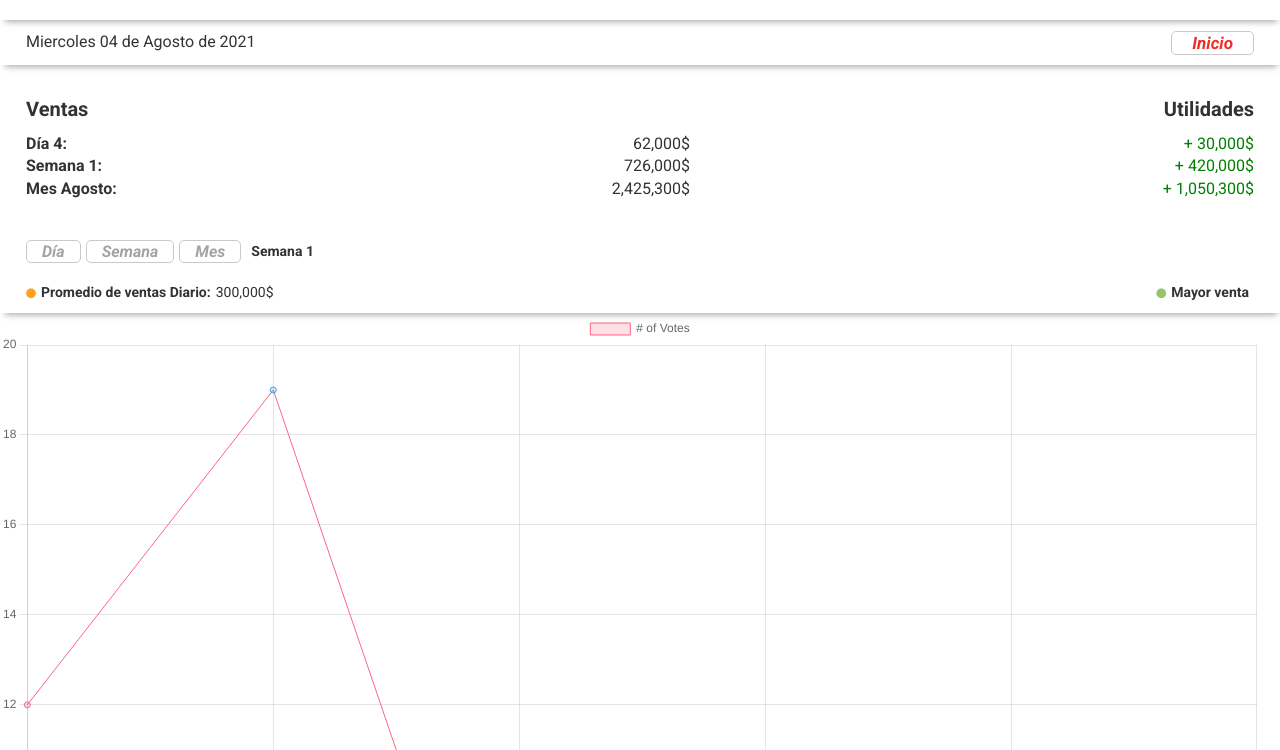
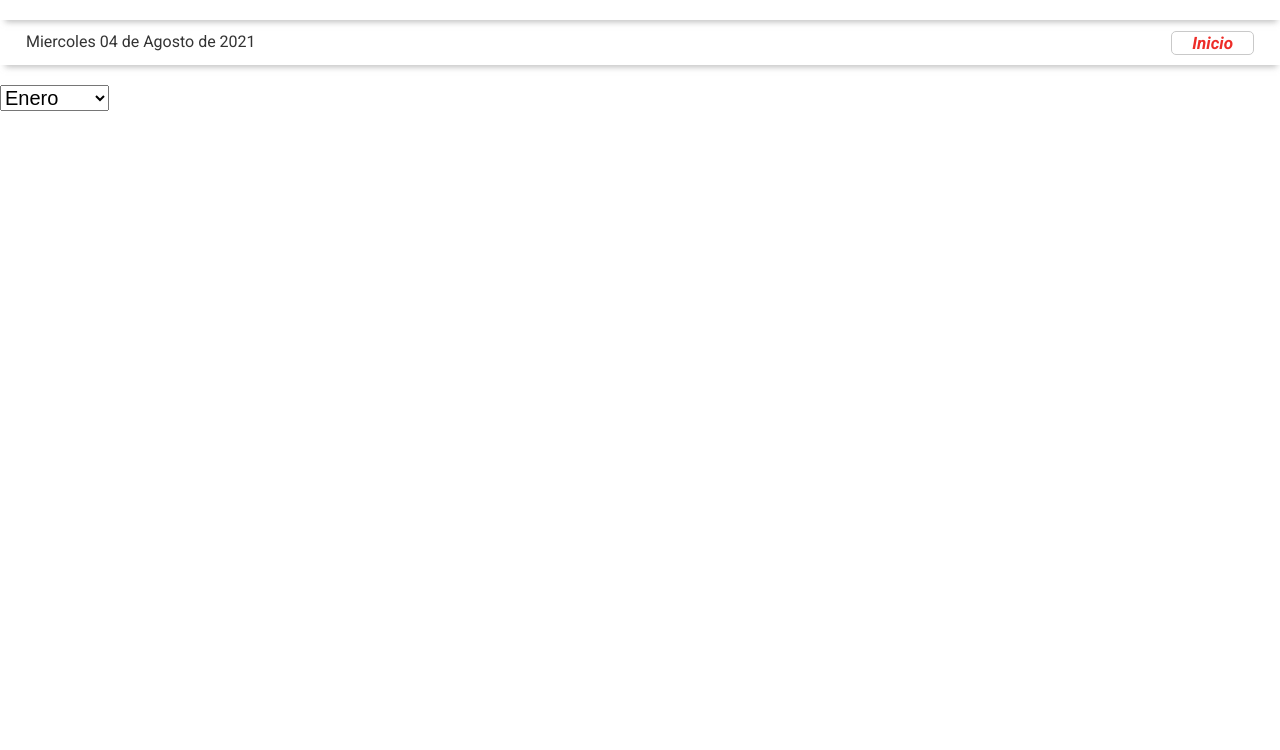
Before and after one commit to alexnaravez012/resumenmovilt724, a plain HTML site: page index.html in a window 1280 px wide. Shown: the part 50-800 px from the top of the page. Drawn offline with nearby package versions, Linux system fonts and the light colour scheme; files that its build step writes are made by us from their sources.

Commit message:
Select months

```diff
--- a/assets/css/style.css
+++ b/assets/css/style.css
@@ -13,7 +13,7 @@ p {
 .navbar-resposnsive {
     height: 70px;
     background-color: white;
-    box-shadow: 1px 6px 6px -4px rgba(148, 148, 148, 0.75);
+    box-shadow: 1px 6px 6px -4px rgba(148, 148, 148, 0.596);
     width: 100%;
 }
 
@@ -54,7 +54,7 @@ p {
 }
 
 .box-shadow-down {
-    box-shadow: 1px 6px 6px -4px rgba(148, 148, 148, 0.75);
+    box-shadow: 1px 6px 6px -4px rgba(148, 148, 148, 0.596);
     height: 45px;
     padding-left: 26px;
     padding-right: 26px;
@@ -92,7 +92,7 @@ p {
 .container-ventas-padding {
     padding-top: 30px;
     padding-bottom: 10px;
-    box-shadow: 1px 6px 6px -4px rgba(148, 148, 148, 0.75);
+    box-shadow: 1px 6px 6px -4px rgba(148, 148, 148, 0.596);
 }
 
 .padding-bottom-10 {
@@ -151,3 +151,7 @@ p {
     padding-left: 5px;
     padding-right: 5px;
 }
+
+.scroll-horizontal {
+    margin-top: 10px;
+}
--- a/index.html
+++ b/index.html
@@ -62,7 +62,8 @@
             </div>
         </div>
     </div>
-    <div style="display: inline;">
+    <!-- ventas -->
+    <div style="display: none;">
         <div class="box-shadow-down uk-flex uk-flex-middle uk-flex uk-flex-between">
             <h5 class="uk-margin-remove">Miercoles 04 de Agosto de 2021</h5>
             <button class="button-subnavbar-ventas">Inicio</button>
@@ -105,9 +106,38 @@
                 </div>
             </div>
         </div>
-        <canvas id="myChart" width="400" height="300"></canvas>
+        <div class="scroll-horizontal">
+            <canvas class="uk-margin-remove" height="260" id="myChart"></canvas>
+        </div>
     </div>
-
+    <div style="display: inline;">
+        <div class="box-shadow-down uk-flex uk-flex-middle uk-flex uk-flex-between">
+            <h5 class="uk-margin-remove">Miercoles 04 de Agosto de 2021</h5>
+            <button class="button-subnavbar-ventas">Inicio</button>
+        </div>
+        <div>
+            <h6></h6>
+            <div>
+                <div>
+                    <select onfocus='this.size=3;' onblur='this.size=1;' onchange='this.size=1; this.blur();' style="font-size: 20px !important;">
+                        <option>Enero</option>
+                        <option>Febrero</option>
+                        <option>Option 02</option>
+                        <option>Option 03</option>
+                        <option>Option 04</option>
+                        <option>Option 01</option>
+                        <option>Option 02</option>
+                        <option>Option 03</option>
+                        <option>Option 04</option>
+                        <option>Option 01</option>
+                        <option>Option 02</option>
+                        <option>Option 03</option>
+                        <option>Option 04</option>
+                    </select>
+                </div>
+            </div>
+        </div>
+    </div>
 
     <!-- UIkit JS -->
     <script src="https://cdn.jsdelivr.net/npm/uikit@3.7.2/dist/js/uikit.min.js"></script>
@@ -118,10 +148,9 @@
         var myChart = new Chart(ctx, {
             type: 'line',
             data: {
-                labels: ['Red', 'Blue', 'Yellow', 'Green', 'Purple', 'Orange'],
+                labels: ['Domingo', 'Lunes', 'Martes', 'Miercoles', 'Jueves', 'Viernes', 'Sabado'],
                 datasets: [{
-                    label: '# of Votes',
-                    data: [12, 19, 3, 5, 2, 3],
+                    data: [, 150.000, 480.000, 590.000, 403.000, 280.000, , ],
                     backgroundColor: [
                         'rgba(255, 99, 132, 0.2)',
                         'rgba(54, 162, 235, 0.2)',
@@ -143,9 +172,17 @@
             },
             options: {
                 scales: {
+                    x: {
+                        display: true,
+                        title: {
+                            display: true,
+                            text: 'Días de la semana'
+                        }
+                    },
                     y: {
                         beginAtZero: true
                     }
+
                 }
             }
         });
```
